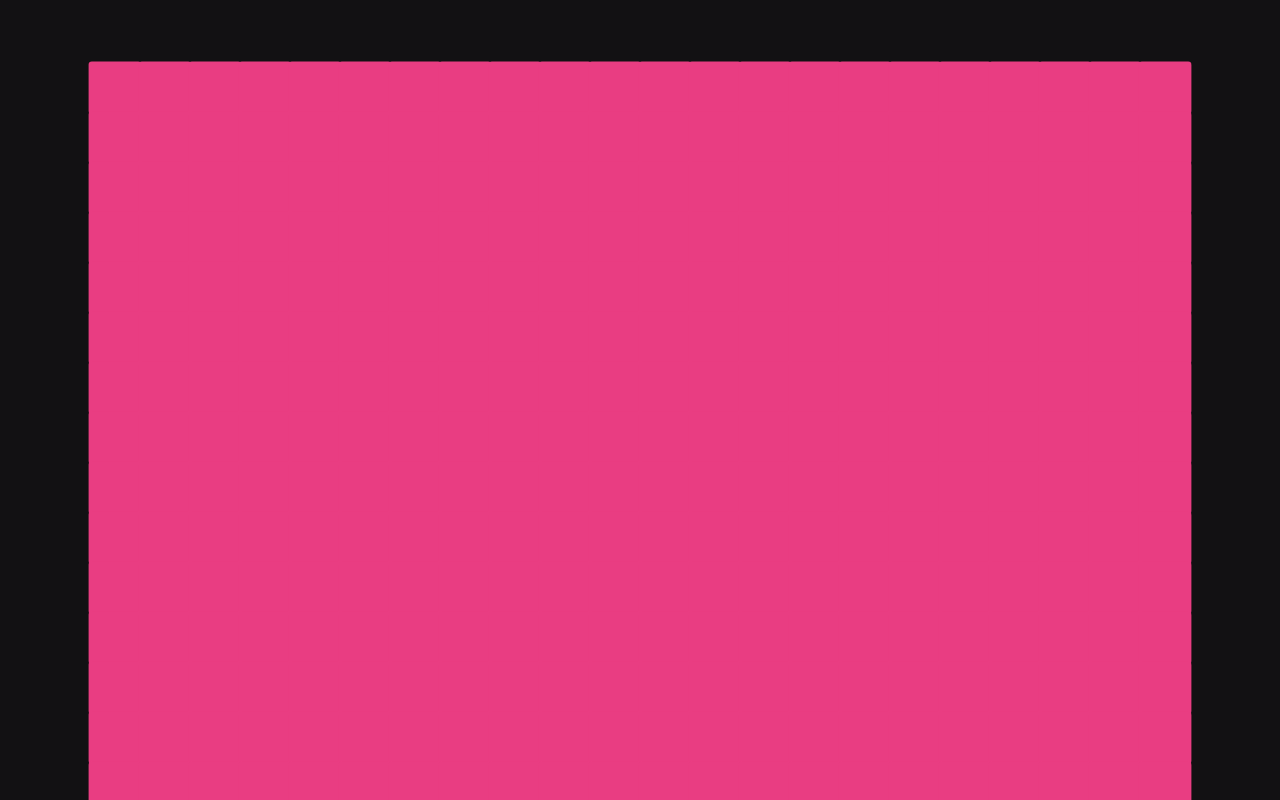
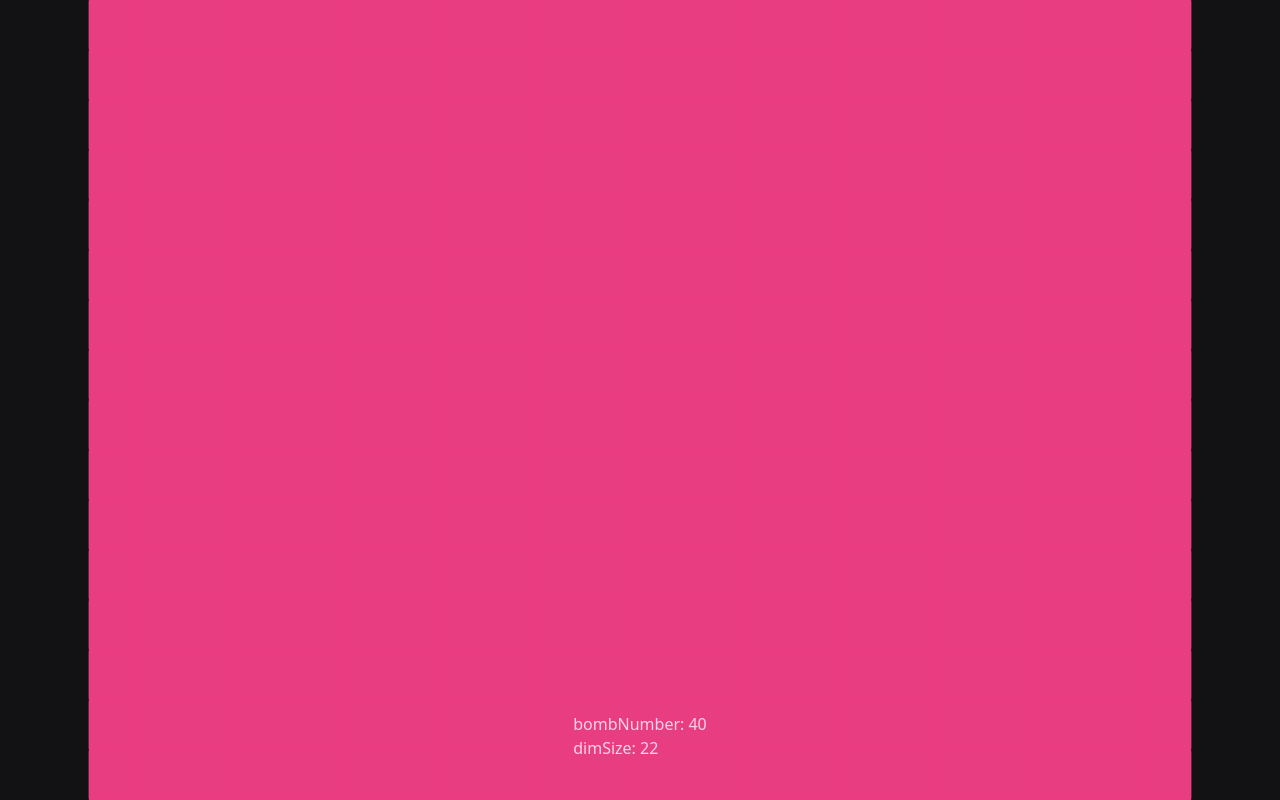
Before and after one commit to webcrawlersdev/minesweeper, a Next.js app: page /itsOverhaulTimeEverybody in a window 1280 px wide. Shown: the top 800 px of the page. Built offline with nearby package versions, Linux system fonts and the light colour scheme.

Commit message:
feat: added Ui component

```diff
--- a/pages/itsOverhaulTimeEverybody.tsx
+++ b/pages/itsOverhaulTimeEverybody.tsx
@@ -63,6 +63,7 @@ export default function Home() {
   return (
     <Box className={darkTheme} ref={target} css={{ touchAction: "none" }}>
       {board && (
+        <>
           <animated.div
             style={{
               ...style,
@@ -74,23 +75,34 @@ export default function Home() {
               dimSize={dimSize}
             />
           </animated.div>
+          <Ui css={{ bottom: "5%" }}>
+            <div>
+              bombNumber: {bombNumber} <br />
+              dimSize: {dimSize}
+            </div>
+          </Ui>
+        </>
       )}
     </Box>
   );
 }
 
 const Box = styled("div", {
-  minHeight: "100vh",
   position: "relative",
 
   display: "flex",
   justifyContent: "center",
   alignItems: "center",
 
-  overflow: "hidden",
-  padding: "4rem",
+  backgroundColor: "$background",
+  height: "100vh",
+});
 
-  backgroundColor: "$background",
+const Ui = styled("div", {
+  position: "absolute",
+  color: "$text",
+
+  zIndex: "10",
 });
 
 import { useEffect, useState, useRef } from "react";
```
Lines whose indentation alone changed are shown as unchanged.
